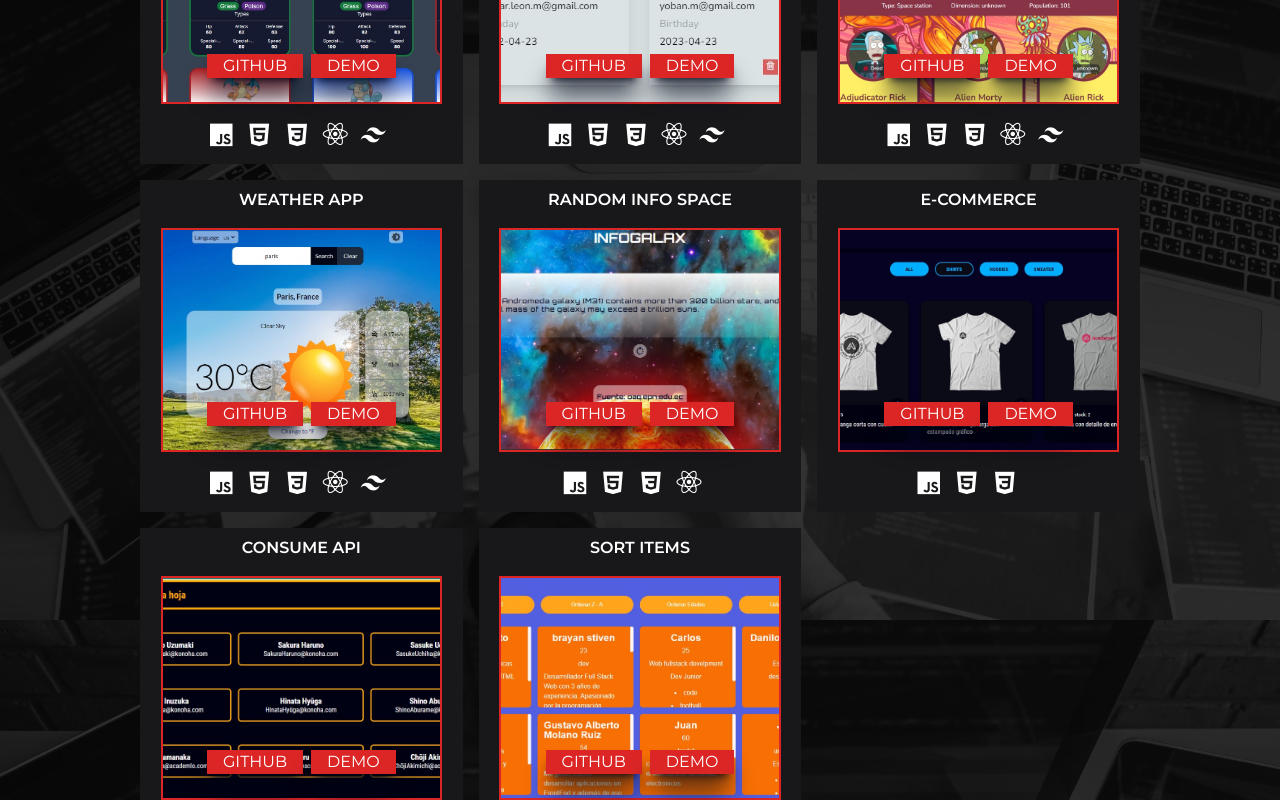
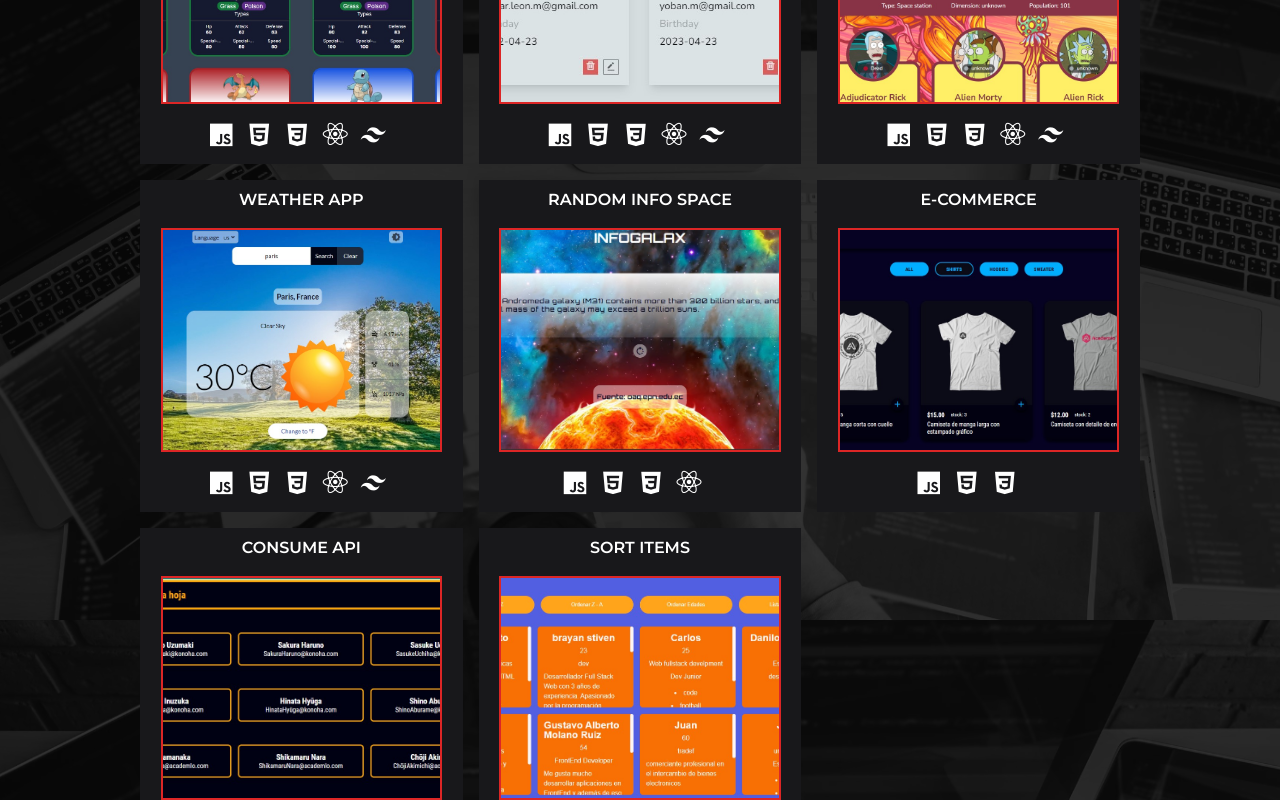
Before and after one commit to EdwarLe/portfolio-edwar-react, a React (Vite) app: page / in a window 1280 px wide. Shown: the part 1780-2580 px from the top of the page. Built offline with nearby package versions, Linux system fonts and the light colour scheme.

Commit message:
improve card projects whit info translate

```diff
--- a/src/components/ProjectUnit.jsx
+++ b/src/components/ProjectUnit.jsx
@@ -1,35 +1,53 @@
-const ProjectUnit = ({title, img, gitHub, demo, skill1, skill2, skill3, skill4, skill5, skill6}) => {
+const ProjectUnit = ({
+  title,
+  img,
+  gitHub,
+  demo,
+  info,
+  skill1,
+  skill2,
+  skill3,
+  skill4,
+  skill5,
+  skill6,
+}) => {
   return (
     <article className="bg-zinc-900 grid place-items-center gap-4 p-2">
-        <h3 className="uppercase font-semibold">{title}</h3>
-        <div className={`h-56 ${img} bg-cover w-11/12 bg-[center_bottom] border-2 border-green-600 dark:border-red-600 transition-colors`}>
-          {/* <img className="object-top" src={img} alt="" /> */}
-          <section className="flex gap-2 justify-center items-end h-full">
-            <a className="bg-green-600 px-4 mb-6 shadow-xl shadow-slate-950 hover:scale-105 hover:bg-purple-600 transition-all dark:bg-red-600" href={gitHub} target="_blank">GITHUB</a>
-            <a className="bg-purple-600 px-4 mb-6 shadow-xl shadow-slate-950 hover:scale-105 hover:bg-green-600 transition-transform dark:bg-red-600" href={demo} target="_blank">DEMO</a>
-          </section>
-        </div>
-        <section className=" text-3xl flex flex-wrap gap-2 justify-center items-center w-11/12">
-            <div>
-                {skill1}
-            </div>
-            <div>
-                {skill2}
-            </div>
-            <div>
-                {skill3}
-            </div>
-            <div>
-                {skill4}
-            </div>
-            <div>
-                {skill5}
-            </div>
-            <div>
-                {skill6}
-            </div>
+      <h3 className="uppercase font-semibold">{title}</h3>
+      <div
+        className={`h-56 ${img} bg-cover w-11/12 bg-[center_bottom] border-2 border-green-600 dark:border-red-600 transition-all relative overflow-hidden group`}
+      >
+        <section className="bg-black/70 h-full translate-y-full absolute w-full group-hover:translate-y-0 transition-transform duration-300">
+          <article className="flex flex-col gap-2 justify-around items-center h-full w-full">
+            <p className="p-2">{info}</p>
+            <section className="flex gap-2 justify-center items-end">
+              <a
+                className="bg-green-600 px-4 mb-6 shadow-xl shadow-slate-950 hover:scale-105 hover:bg-purple-600 transition-all dark:bg-red-600"
+                href={gitHub}
+                target="_blank"
+              >
+                GITHUB
+              </a>
+              <a
+                className="bg-purple-600 px-4 mb-6 shadow-xl shadow-slate-950 hover:scale-105 hover:bg-green-600 transition-transform dark:bg-red-600"
+                href={demo}
+                target="_blank"
+              >
+                DEMO
+              </a>
+            </section>
+          </article>
         </section>
-      </article>
-  )
-}
-export default ProjectUnit
+      </div>
+      <section className=" text-3xl flex flex-wrap gap-2 justify-center items-center w-11/12">
+        <div>{skill1}</div>
+        <div>{skill2}</div>
+        <div>{skill3}</div>
+        <div>{skill4}</div>
+        <div>{skill5}</div>
+        <div>{skill6}</div>
+      </section>
+    </article>
+  );
+};
+export default ProjectUnit;
--- a/src/components/Projects.jsx
+++ b/src/components/Projects.jsx
@@ -2,12 +2,13 @@ import ProjectUnit from "./ProjectUnit";
 
 const Projects = () => {
   return (
-    <section className="min-h-screen p-3 grid grid-cols-[repeat(auto-fill,_minmax(250px,_1fr))] gap-4" id="projects">
+    <section className="min-h-screen p-3 grid grid-cols-[repeat(auto-fill,_minmax(250px,_1fr))] gap-4 " id="projects">
       <ProjectUnit
         title={"Pokedex"}
         img={"bg-[url(/pokedexApi.jpg)]"}
         gitHub={"https://github.com/EdwarLe/pokedex-api"}
         demo={"https://pokedex-api-e.netlify.app/"}
+        info={"Look info about pokemons, their skills, attacks and all their stadistics."}
         skill1={<i className='bx bxl-javascript'></i>}
         skill2={<i className='bx bxl-html5' ></i>}
         skill3={<i className='bx bxl-css3' ></i>}
@@ -20,6 +21,7 @@ const Projects = () => {
         img={"bg-[url(/CRUD.jpg)]"}
         gitHub={"https://github.com/EdwarLe/users-CRUD-API"}
         demo={"https://users-crud-api.netlify.app/"}
+        info={"Create, read, update and delete users with this amazing web app."}
         skill1={<i className='bx bxl-javascript'></i>}
         skill2={<i className='bx bxl-html5' ></i>}
         skill3={<i className='bx bxl-css3' ></i>}
@@ -32,6 +34,7 @@ const Projects = () => {
         img={"bg-[url(/rickAndMortyApp.jpg)]"}
         gitHub={"https://github.com/EdwarLe/rickAndMortyApi"}
         demo={"https://previsualicer-rick-and-morty-api.netlify.app/"}
+        info={"Search every dimension in this web app and look all their characters, do you wanna know if there is alive?, you are in the right place."}
         skill1={<i className='bx bxl-javascript'></i>}
         skill2={<i className='bx bxl-html5' ></i>}
         skill3={<i className='bx bxl-css3' ></i>}
@@ -44,6 +47,7 @@ const Projects = () => {
         img={"bg-[url(/weatherApp.jpg)]"}
         gitHub={"https://github.com/EdwarLe/weather-app"}
         demo={"https://weather-app-api-e.netlify.app/"}
+        info={"Do you wanna know the weather in your zone? look this app. Hey you can check another places too."}
         skill1={<i className='bx bxl-javascript'></i>}
         skill2={<i className='bx bxl-html5' ></i>}
         skill3={<i className='bx bxl-css3' ></i>}
@@ -56,6 +60,7 @@ const Projects = () => {
         img={"bg-[url(/randomSpaceInfo.jpg)]"}
         gitHub={"https://github.com/EdwarLe/infoCardRandomSpace"}
         demo={"https://card-random-info-space.netlify.app/"}
+        info={"Do you wanna know about space?, try your luck in this app, click on button and read the random info that i have for you."}
         skill1={<i className='bx bxl-javascript'></i>}
         skill2={<i className='bx bxl-html5' ></i>}
         skill3={<i className='bx bxl-css3' ></i>}
@@ -68,6 +73,7 @@ const Projects = () => {
         img={"bg-[url(/e-commerce.jpg)]"}
         gitHub={"https://github.com/EdwarLe/api-e-commerce"}
         demo={"https://api-e-commerce-v1.netlify.app/"}
+        info={"This amazing page will provided you all that you need to select and buy products."}
         skill1={<i className='bx bxl-javascript'></i>}
         skill2={<i className='bx bxl-html5' ></i>}
         skill3={<i className='bx bxl-css3' ></i>}
@@ -80,6 +86,7 @@ const Projects = () => {
         img={"bg-[url(/apiConsume.jpg)]"}
         gitHub={"https://github.com/EdwarLe/API-exercise"}
         demo={"https://api-exercise-list-participants.netlify.app/"}
+        info={"In this little page you can see API consume."}
         skill1={<i className='bx bxl-javascript'></i>}
         skill2={<i className='bx bxl-html5' ></i>}
         skill3={<i className='bx bxl-css3' ></i>}
@@ -92,6 +99,7 @@ const Projects = () => {
         img={"bg-[url(/sortJs.jpg)]"}
         gitHub={"https://github.com/EdwarLe/sort-js"}
         demo={"https://sort-js-academlo.netlify.app/"}
+        info={"In this page you can see about how to sort users."}
         skill1={<i className='bx bxl-javascript'></i>}
         skill2={<i className='bx bxl-html5' ></i>}
         skill3={<i className='bx bxl-css3' ></i>}
```
